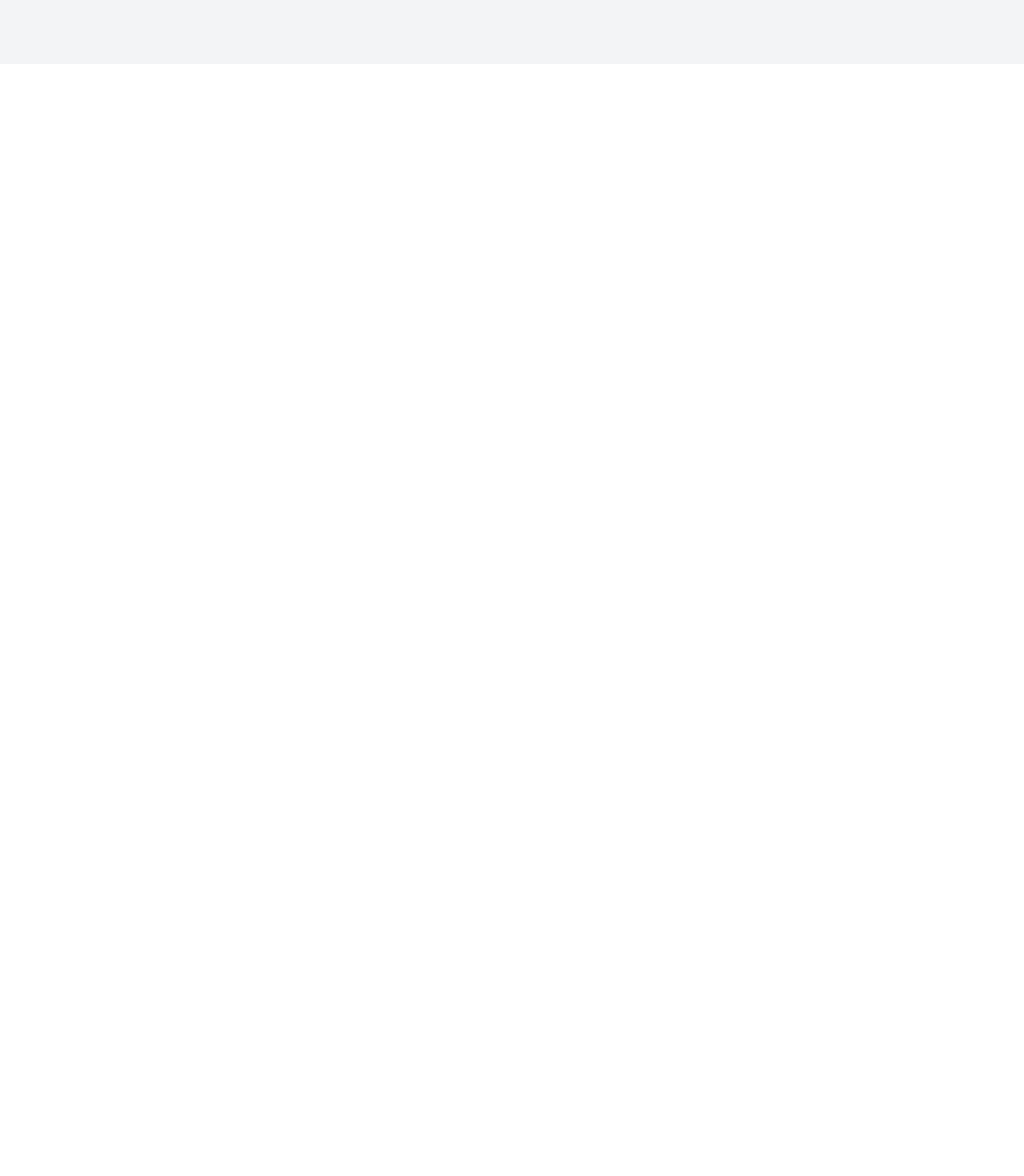
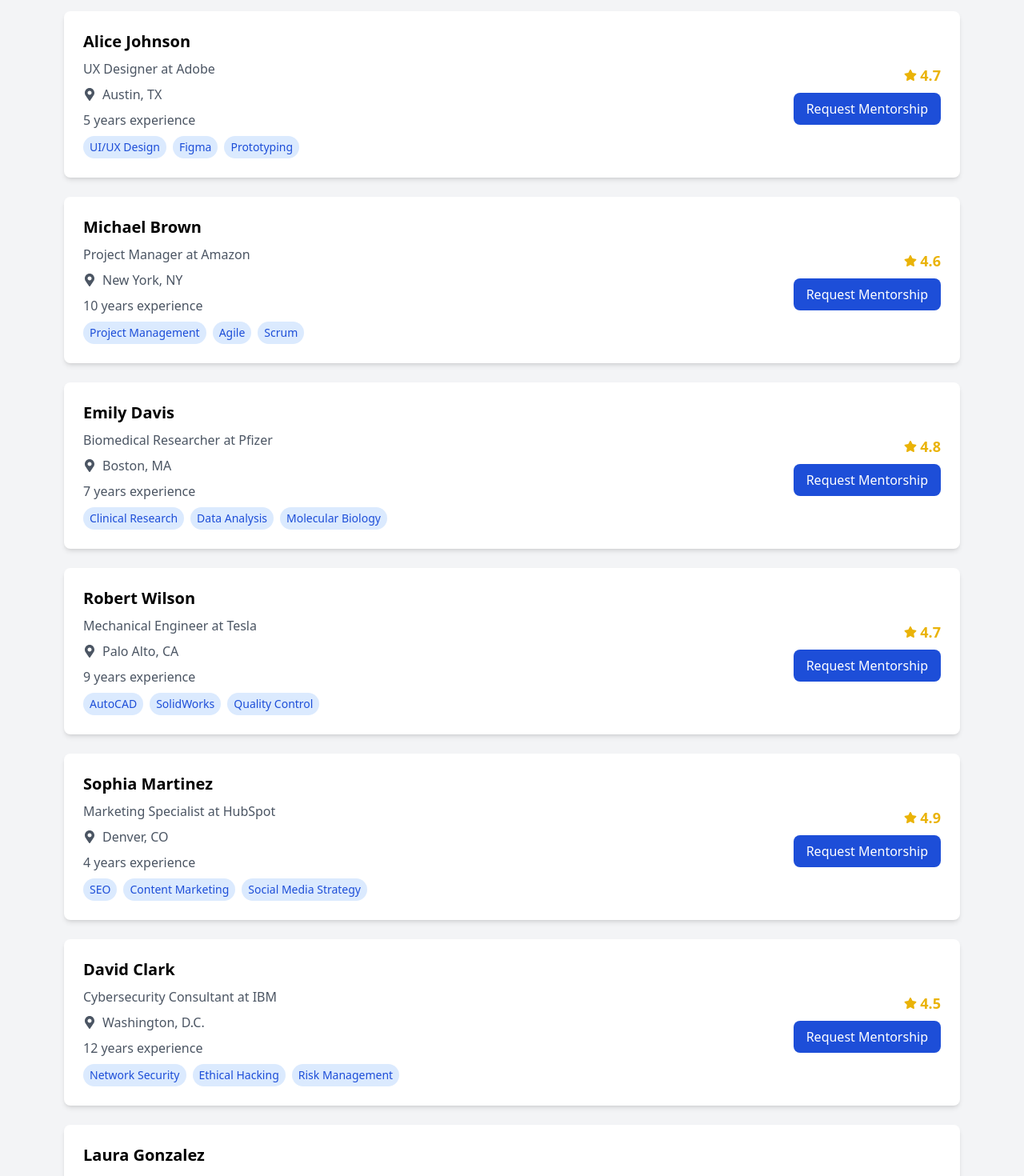
Before and after one commit to rasmiranjan8/code-surgeons, a React (Vite) app: page /alumni/mentorship in a window 1280 px wide. Shown: the part 720-2190 px from the top of the page at 80% size. Before the commit the page ends 800 px from the top, so only its background shows below. Built offline with nearby package versions, Linux system fonts and the light colour scheme.

Commit message:
updating feature

```diff
--- a/src/pages/MentorshipPage.jsx
+++ b/src/pages/MentorshipPage.jsx
@@ -1,6 +1,6 @@
-import React from "react";
+import React, { useState } from "react";
 import { FaMapMarkerAlt, FaStar } from "react-icons/fa";
-
+import Footer from "../components/Footer";
 const mentors = [
   {
     name: "John Doe",
@@ -18,6 +18,70 @@ const mentors = [
     skills: ["Machine Learning", "Python", "Big Data"],
     rating: 4.8,
   },
+  {
+    name: "Alice Johnson",
+    position: "UX Designer at Adobe",
+    location: "Austin, TX",
+    experience: "5 years experience",
+    skills: ["UI/UX Design", "Figma", "Prototyping"],
+    rating: 4.7,
+  },
+  {
+    name: "Michael Brown",
+    position: "Project Manager at Amazon",
+    location: "New York, NY",
+    experience: "10 years experience",
+    skills: ["Project Management", "Agile", "Scrum"],
+    rating: 4.6,
+  },
+  {
+    name: "Emily Davis",
+    position: "Biomedical Researcher at Pfizer",
+    location: "Boston, MA",
+    experience: "7 years experience",
+    skills: ["Clinical Research", "Data Analysis", "Molecular Biology"],
+    rating: 4.8,
+  },
+  {
+    name: "Robert Wilson",
+    position: "Mechanical Engineer at Tesla",
+    location: "Palo Alto, CA",
+    experience: "9 years experience",
+    skills: ["AutoCAD", "SolidWorks", "Quality Control"],
+    rating: 4.7,
+  },
+  {
+    name: "Sophia Martinez",
+    position: "Marketing Specialist at HubSpot",
+    location: "Denver, CO",
+    experience: "4 years experience",
+    skills: ["SEO", "Content Marketing", "Social Media Strategy"],
+    rating: 4.9,
+  },
+  {
+    name: "David Clark",
+    position: "Cybersecurity Consultant at IBM",
+    location: "Washington, D.C.",
+    experience: "12 years experience",
+    skills: ["Network Security", "Ethical Hacking", "Risk Management"],
+    rating: 4.5,
+  },
+  {
+    name: "Laura Gonzalez",
+    position: "Legal Advisor at Baker McKenzie",
+    location: "Miami, FL",
+    experience: "15 years experience",
+    skills: ["Corporate Law", "Contract Drafting", "Compliance"],
+    rating: 4.6,
+  },
+  {
+    name: "Kevin Lee",
+    position: "Entrepreneur & Founder of FoodTech Inc.",
+    location: "Chicago, IL",
+    experience: "8 years experience",
+    skills: ["Entrepreneurship", "Strategic Planning", "Team Leadership"],
+    rating: 4.8,
+  },
 ];
 
 const getRecentGraduationYears = (numYears) => {
@@ -26,7 +90,34 @@ const getRecentGraduationYears = (numYears) => {
 };
 
 const MentorshipPage = () => {
+  const [selectedIndustry, setSelectedIndustry] = useState("all-industries");
+  const [selectedYear, setSelectedYear] = useState("all-years");
+  const [selectedSkill, setSelectedSkill] = useState("all-skills");
+
   const graduationYears = getRecentGraduationYears(15);
+
+  // Filter Function
+  const filteredMentors = mentors.filter((mentor) => {
+    // Filter by industry (position)
+    const matchesIndustry =
+      selectedIndustry === "all-industries" ||
+      mentor.position
+        .toLowerCase()
+        .includes(selectedIndustry.replace("-", " "));
+
+    // Filter by graduation year (dummy check, adapt as necessary for real data)
+    const matchesYear =
+      selectedYear === "all-years" || mentor.experience.includes(selectedYear);
+
+    // Filter by skills
+    const matchesSkill =
+      selectedSkill === "all-skills" ||
+      mentor.skills.some((skill) =>
+        skill.toLowerCase().includes(selectedSkill.replace("-", " "))
+      );
+
+    return matchesIndustry && matchesYear && matchesSkill;
+  });
 
   return (
     <div className="bg-gray-100 min-h-screen">
@@ -51,31 +142,30 @@ const MentorshipPage = () => {
         <h2 className="text-xl font-semibold mb-4">Filters</h2>
         <div className="grid grid-cols-1 md:grid-cols-3 gap-4">
           {/* Industry Dropdown */}
-          <select className="border rounded-lg px-4 py-2 text-gray-700">
+          <select
+            className="border rounded-lg px-4 py-2 text-gray-700"
+            value={selectedIndustry}
+            onChange={(e) => setSelectedIndustry(e.target.value)}
+          >
             <option value="all-industries">All Industries</option>
-            <option value="information-technology">
-              Information Technology & Software Development
-            </option>
-            <option value="healthcare">Healthcare & Pharmaceuticals</option>
-            <option value="manufacturing">Manufacturing & Engineering</option>
-            <option value="education">Education & Research</option>
-            <option value="finance">Finance & Banking</option>
-            <option value="entrepreneurship">
-              Entrepreneurship & Startups
-            </option>
-            <option value="marketing">Marketing & Advertising</option>
-            <option value="government">Government & Public Policy</option>
-            <option value="energy">Energy & Environment</option>
-            <option value="legal">Legal & Compliance</option>
-            <option value="retail">Retail & E-commerce</option>
-            <option value="media">Media & Entertainment</option>
-            <option value="hospitality">Hospitality & Tourism</option>
-            <option value="non-profit">Non-profit & Social Services</option>
-            <option value="others">Others</option>
+            <option value="software-engineer">Software Development</option>
+            <option value="data-scientist">Data Science</option>
+            <option value="ui-ux-design">Design</option>
+            <option value="project-manager">Project Management</option>
+            <option value="biomedical-researcher">Healthcare</option>
+            <option value="mechanical-engineer">Engineering</option>
+            <option value="marketing">Marketing</option>
+            <option value="cybersecurity">Cybersecurity</option>
+            <option value="legal">Legal</option>
+            <option value="entrepreneurship">Entrepreneurship</option>
           </select>
 
           {/* Graduation Year Dropdown */}
-          <select className="border rounded-lg px-4 py-2 text-gray-700">
+          <select
+            className="border rounded-lg px-4 py-2 text-gray-700"
+            value={selectedYear}
+            onChange={(e) => setSelectedYear(e.target.value)}
+          >
             <option value="all-years">Graduation Year</option>
             {graduationYears.map((year) => (
               <option key={year} value={year}>
@@ -85,18 +175,29 @@ const MentorshipPage = () => {
           </select>
 
           {/* Skills Dropdown */}
-          <select className="border rounded-lg px-4 py-2 text-gray-700">
+          {/* Skills Dropdown */}
+          <select
+            className="border rounded-lg px-4 py-2 text-gray-700"
+            value={selectedSkill}
+            onChange={(e) => setSelectedSkill(e.target.value)}
+          >
             <option value="all-skills">All Skills</option>
-            <optgroup label="Programming Skills">
-              <option value="programming">
-                Programming Languages (e.g., Python, Java, C++)
-              </option>
-              <option value="data-analysis">
-                Data Analysis & Visualization (e.g., Excel, Tableau, Power BI)
-              </option>
-              <option value="cloud-computing">
-                Cloud Computing (e.g., AWS, Azure, Google Cloud)
-              </option>
+            {/* Programming Skills */}
+            <optgroup label="Programming Languages">
+              <option value="python">Python</option>
+              <option value="java">Java</option>
+              <option value="c++">C++</option>
+            </optgroup>
+            <optgroup label="Data Analysis & Visualization">
+              <option value="excel">Excel</option>
+              <option value="tableau">Tableau</option>
+              <option value="power-bi">Power BI</option>
+            </optgroup>
+            <optgroup label="Cloud Computing">
+              <option value="aws">AWS</option>
+              <option value="azure">Azure</option>
+              <option value="google-cloud">Google Cloud</option>
+            </optgroup>
             <option value="cybersecurity">Cybersecurity</option>
             <option value="ai-ml">
               Artificial Intelligence & Machine Learning
@@ -104,15 +205,20 @@ const MentorshipPage = () => {
             <option value="software-development">
               Software Development & Testing
             </option>
-              <option value="web-development">
-                Web Development (e.g., React, Angular, HTML/CSS)
+            <optgroup label="Web Development">
+              <option value="react">React</option>
+              <option value="angular">Angular</option>
+              <option value="html-css">HTML/CSS</option>
+            </optgroup>
+            <option value="network-administration">
+              Network Administration
             </option>
-              <option value="network-admin">Network Administration</option>
-              <option value="cad-engineering">
+            <option value="cad-design-tools">
               CAD & Engineering Design Tools
             </option>
             <option value="blockchain">Blockchain Development</option>
-            </optgroup>
+
+            {/* Soft Skills */}
             <optgroup label="Soft Skills">
               <option value="communication">
                 Communication & Interpersonal Skills
@@ -131,9 +237,11 @@ const MentorshipPage = () => {
                 Public Speaking & Presentation
               </option>
             </optgroup>
+
+            {/* Business Skills */}
             <optgroup label="Business Skills">
               <option value="project-management">
-                Project Management (e.g., Agile, Scrum)
+                Project Management (Agile, Scrum)
               </option>
               <option value="business-analysis">Business Analysis</option>
               <option value="marketing-sales">Marketing & Sales</option>
@@ -144,38 +252,44 @@ const MentorshipPage = () => {
               <option value="strategic-planning">Strategic Planning</option>
               <option value="risk-management">Risk Management</option>
             </optgroup>
+
+            {/* Creative Skills */}
             <optgroup label="Creative Skills">
               <option value="graphic-design">
-                Graphic Design (e.g., Adobe Photoshop, Illustrator)
+                Graphic Design (Adobe Photoshop, Illustrator)
               </option>
               <option value="video-editing">
-                Video Editing (e.g., Premiere Pro, Final Cut Pro)
+                Video Editing (Premiere Pro, Final Cut Pro)
               </option>
-              <option value="ui-ux-design">
-                UI/UX Design (e.g., Figma, Sketch)
-              </option>
+              <option value="ui-ux-design">UI/UX Design (Figma, Sketch)</option>
               <option value="content-creation">
                 Content Creation & Copywriting
               </option>
-              <option value="photography">Photography & Videography</option>
+              <option value="photography-videography">
+                Photography & Videography
+              </option>
             </optgroup>
+
+            {/* Industry-Specific Skills */}
             <optgroup label="Industry-Specific Skills">
               <option value="healthcare">
-                Healthcare (e.g., Clinical Research, Patient Care)
+                Healthcare (Clinical Research, Patient Care)
               </option>
               <option value="manufacturing">
-                Manufacturing (e.g., Quality Control, Lean Manufacturing)
+                Manufacturing (Quality Control, Lean Manufacturing)
               </option>
               <option value="education">
-                Education (e.g., Curriculum Design, Instructional Techniques)
+                Education (Curriculum Design, Instructional Techniques)
               </option>
               <option value="legal">
-                Legal (e.g., Contract Drafting, Compliance)
+                Legal (Contract Drafting, Compliance)
               </option>
-              <option value="energy">
-                Energy & Environment (e.g., Renewable Energy Systems)
+              <option value="energy-environment">
+                Energy & Environment (Renewable Energy Systems)
               </option>
             </optgroup>
+
+            {/* Other Skills */}
             <option value="others">Others</option>
           </select>
         </div>
@@ -183,7 +297,7 @@ const MentorshipPage = () => {
 
       {/* Mentors List */}
       <section className="mt-8 mx-4 md:mx-20">
-        {mentors.map((mentor, index) => (
+        {filteredMentors.map((mentor, index) => (
           <div
             key={index}
             className="bg-white shadow-md p-6 rounded-lg mb-6 flex flex-col md:flex-row items-start md:items-center justify-between"
@@ -221,6 +335,7 @@ const MentorshipPage = () => {
           </div>
         ))}
       </section>
+      <Footer />
     </div>
   );
 };
```
Lines whose indentation alone changed are shown as unchanged.
